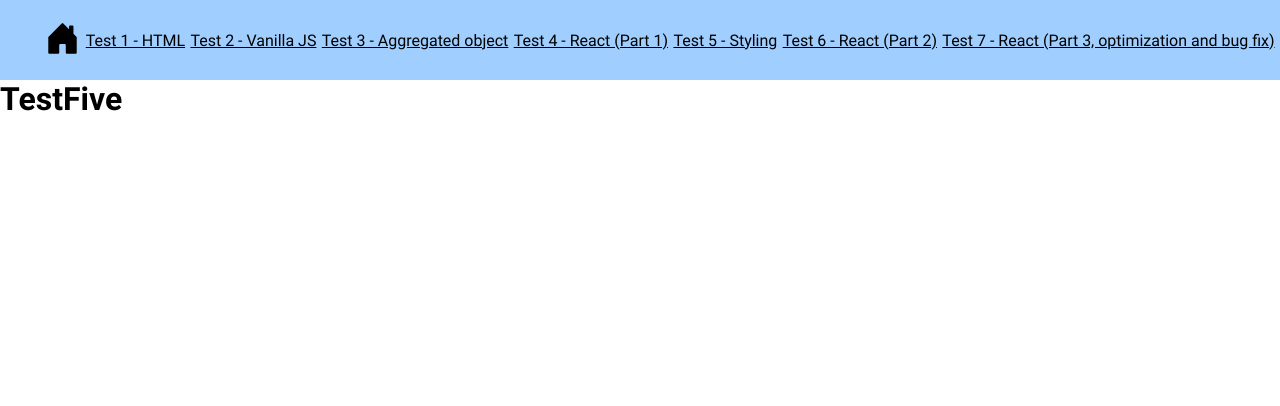
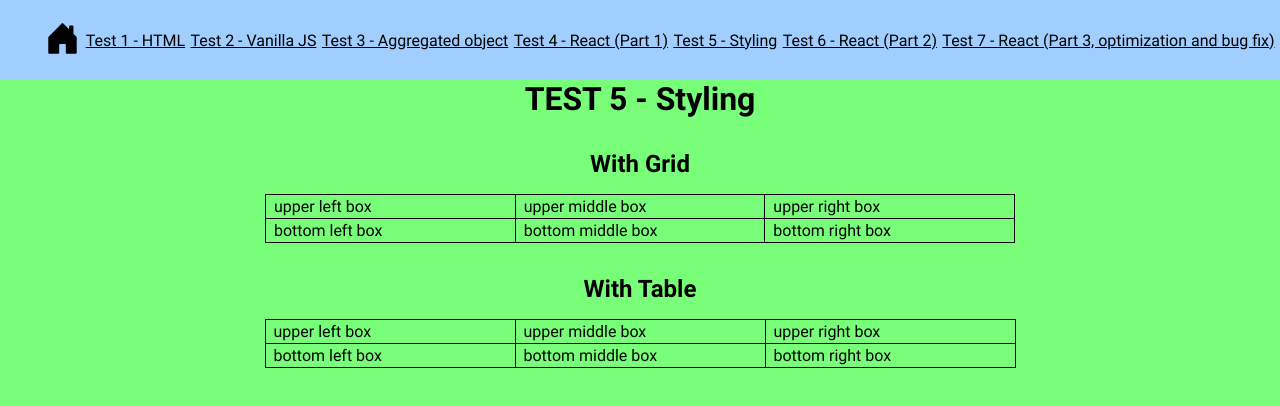
Before and after one commit to nejcrogelsek/testtest, a React (Create React App) app: page /test-5 in a window 1280 px wide. Shown: the top 406 px of the page. Built offline with nearby package versions, Linux system fonts and the light colour scheme.

Commit message:
TEST 5 - Styling

```diff
--- a/src/pages/TestFive/TestFive.tsx
+++ b/src/pages/TestFive/TestFive.tsx
@@ -1,10 +1,44 @@
 import { FC } from 'react'
+import { Grid, Row, Col } from 'styles'
+import { Styled, Table } from './styles'
 
 const TestFive: FC = () => {
   return (
-    <div className="test-five">
-      <h1>TestFive</h1>
-    </div>
+    <Styled>
+      <h1>TEST 5 - Styling</h1>
+
+      <h2>With Grid</h2>
+
+      <Grid className="grid">
+        <Row>
+          <Col size={1}>upper left box</Col>
+          <Col size={1}>upper middle box</Col>
+          <Col size={1}>upper right box</Col>
+        </Row>
+        <Row>
+          <Col size={1}>bottom left box</Col>
+          <Col size={1}>bottom middle box</Col>
+          <Col size={1}>bottom right box</Col>
+        </Row>
+      </Grid>
+
+      <h2>With Table</h2>
+
+      <Table>
+        <tbody>
+          <tr>
+            <td>upper left box</td>
+            <td>upper middle box</td>
+            <td>upper right box</td>
+          </tr>
+          <tr>
+            <td>bottom left box</td>
+            <td>bottom middle box</td>
+            <td>bottom right box</td>
+          </tr>
+        </tbody>
+      </Table>
+    </Styled>
   )
 }
 
--- /dev/null
+++ b/src/pages/TestFive/styles.ts
@@ -0,0 +1,54 @@
+import styled from 'styled-components'
+
+export const Styled = styled.div`
+  background-color: #78fe78;
+  height: calc(100vh - 80px);
+  display: flex;
+  flex-direction: column;
+  align-items: center;
+  h1 {
+    text-align: center;
+  }
+
+  h2 {
+    margin: 2rem 0 1rem 0;
+  }
+
+  .grid > div {
+    div[size] {
+      width: 250px;
+      padding: 0.125rem 0.5rem;
+      border: 1px solid black;
+    }
+
+    &:nth-child(1) > div {
+      &:nth-child(1),
+      &:nth-child(2),
+      &:nth-child(3) {
+        border-bottom: 0;
+      }
+
+      &:nth-child(2) {
+        border-right: 0;
+        border-left: 0;
+      }
+    }
+
+    &:nth-child(2) > div {
+      &:nth-child(2) {
+        border-right: 0;
+        border-left: 0;
+      }
+    }
+  }
+`
+
+export const Table = styled.table`
+  border-collapse: collapse;
+  th,
+  td {
+    width: 250px;
+    padding: 0.125rem 0.5rem;
+    border: 1px solid black;
+  }
+`
```
